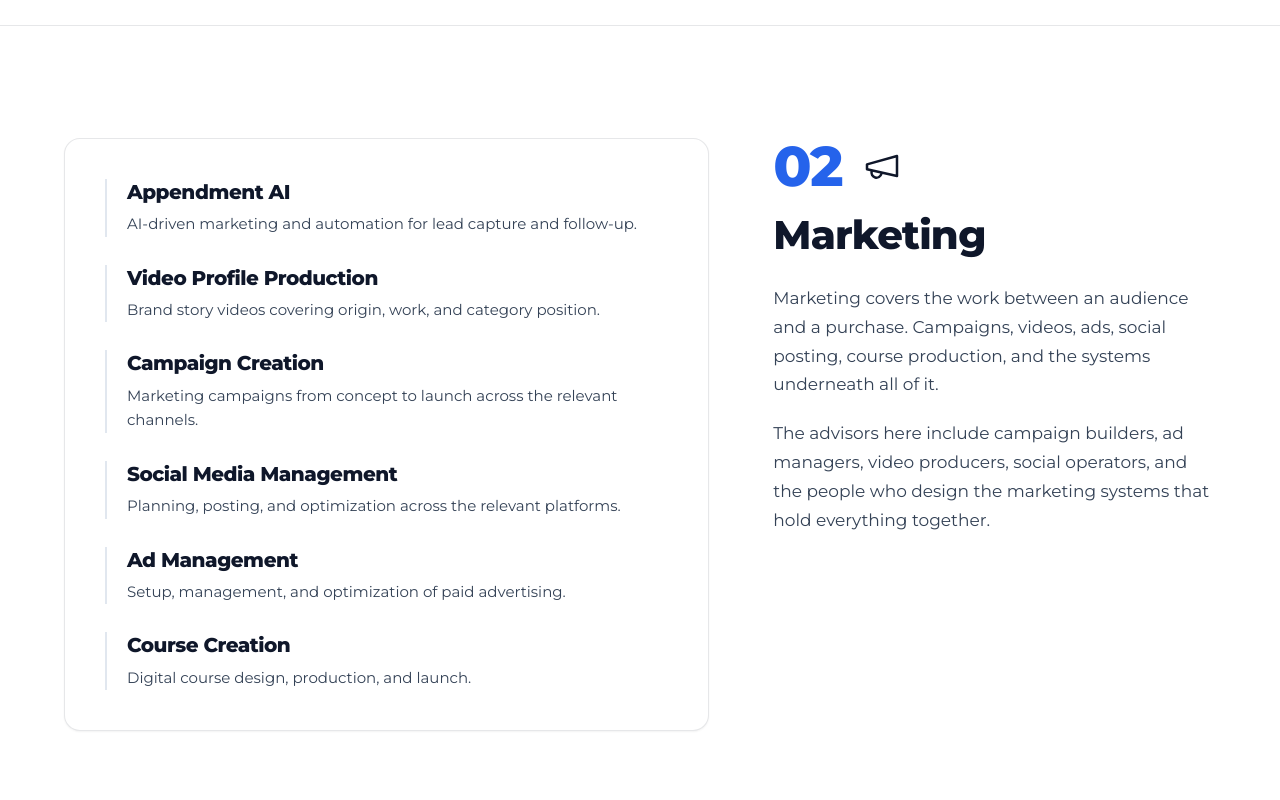
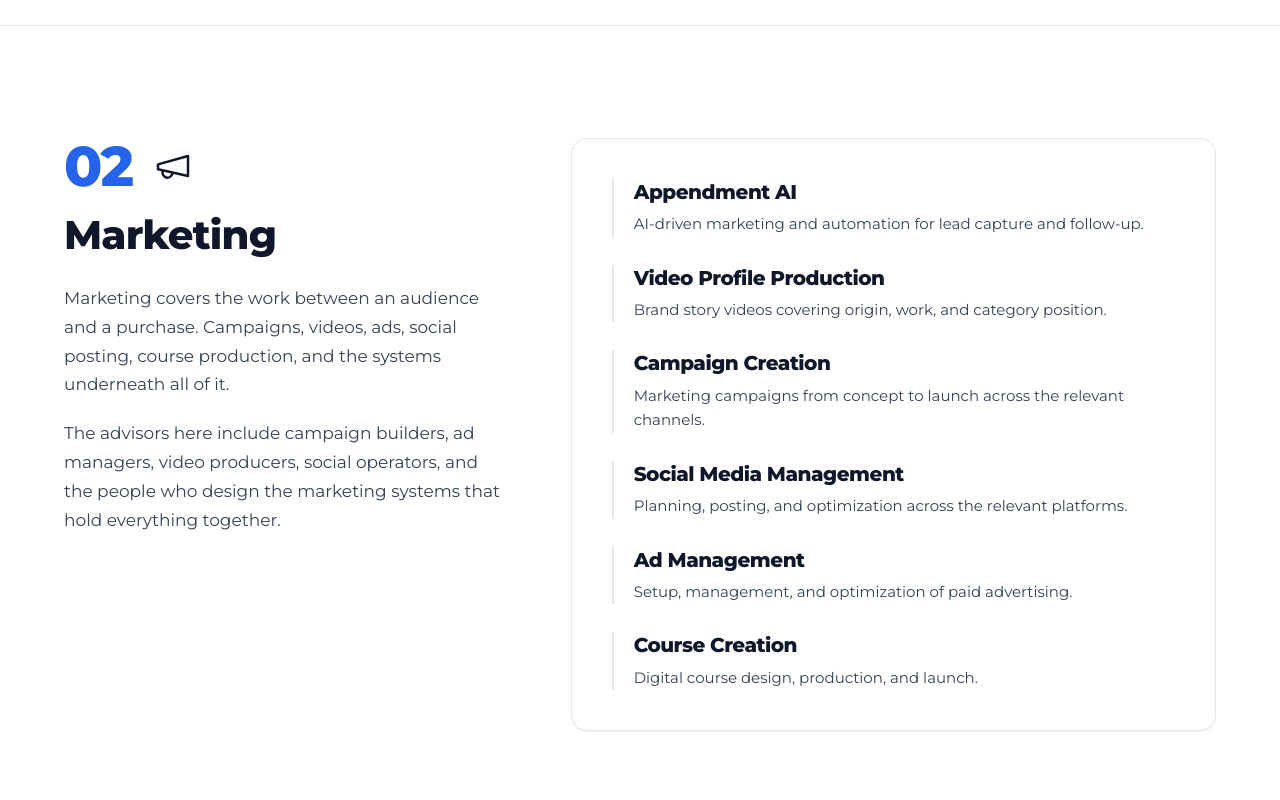
Before and after one commit to chadfam/v3-thrive-network-hub, a React (Vite) app: page /command-central in a window 1280 px wide. Shown: the part 3300-4100 px from the top of the page. Built offline with nearby package versions, Linux system fonts and the light colour scheme; the HTML template or start-up script is replaced by a standard one.

Commit message:
Lock the area header (number + title + intro) to the left column for all five sub-sections
Co-Authored-By: Claude Opus 4.7 (1M context) <noreply@anthropic.com>

```diff
--- a/src/components/command/CCAreas.tsx
+++ b/src/components/command/CCAreas.tsx
@@ -167,11 +167,10 @@ const CCAreas = () => {
         </div>
       </div>
 
-      {/* Five area sub-sections: 2-col text + designed card, alternating sides */}
+      {/* Five area sub-sections: 2-col text (left) + designed card (right) */}
       {areas.map((area, idx) => {
         const sectionBg = idx % 2 === 0 ? "bg-background" : "bg-brand-blue/5";
         const cardBg = idx % 2 === 0 ? "bg-brand-blue/5" : "bg-white";
-        const cardOnRight = idx % 2 === 0;
         const Icon = area.Icon;
         return (
           <div
@@ -181,7 +180,7 @@ const CCAreas = () => {
           >
             <div className="mx-auto max-w-[1280px] px-6 sm:px-10 md:px-16 py-20 md:py-28">
               <div className="grid lg:grid-cols-12 gap-12 lg:gap-16 items-start">
-                <div className={`lg:col-span-5 ${cardOnRight ? "lg:order-1" : "lg:order-2"}`}>
+                <div className="lg:col-span-5">
                   <div className="lg:sticky lg:top-24">
                     <div className="flex items-center gap-5">
                       <p className="font-serif-display text-[40px] md:text-[56px] text-gradient-warm leading-none">
@@ -210,7 +209,7 @@ const CCAreas = () => {
                   </div>
                 </div>
 
-                <div className={`lg:col-span-7 ${cardOnRight ? "lg:order-2" : "lg:order-1"}`}>
+                <div className="lg:col-span-7">
                   <div className={`rounded-2xl ${cardBg} border border-slate-ink/10 p-7 sm:p-9 md:p-10 shadow-sm`}>
                     <ul className="space-y-7">
                       {area.items.map((s) => (
```
